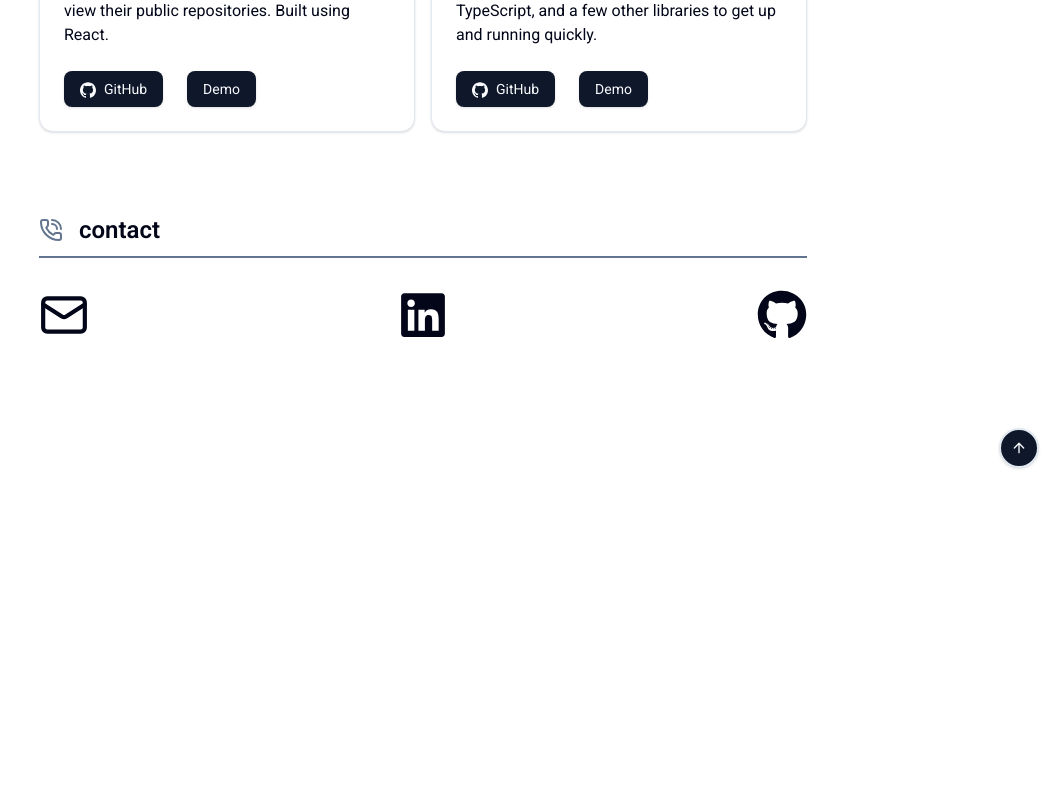
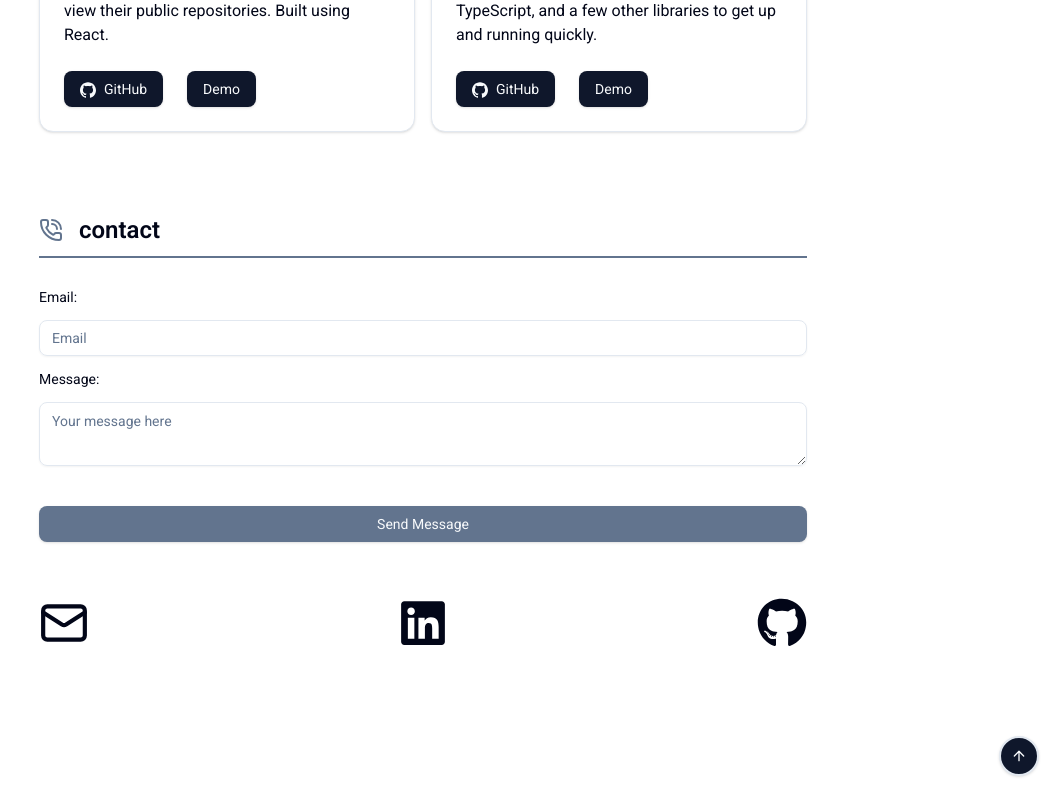
Before and after one commit to bill742/bill742.github.io, a Next.js app: page / in a window 1280 px wide. Shown: the part 1402-2202 px from the top of the page, without its empty margins (217-1280 px from the left). Before the commit the page ends 1894 px from the top, so only its background shows below. Built offline with nearby package versions, Linux system fonts and the light colour scheme; no server answers.

Commit message:
Add form to contact section.

```diff
--- /dev/null
+++ b/src/components/contact-form.tsx
@@ -0,0 +1,55 @@
+"use client";
+import { useForm, ValidationError } from "@formspree/react";
+
+import { Input } from "@/components/ui/input";
+import { Label } from "@/components/ui/label";
+import { Textarea } from "@/components/ui/textarea";
+
+import { Button } from "./ui/button";
+
+export type FormData = {
+  name: string;
+  email: string;
+  message: string;
+};
+
+export default function ContactForm() {
+  const [state, handleSubmit] = useForm(
+    `${process.env.NEXT_PUBLIC_FORMSPREE_CODE}`
+  );
+  if (state.succeeded) {
+    return <p>Thanks for your submission!</p>;
+  }
+
+  return (
+    <form onSubmit={handleSubmit} className="flex flex-col gap-4">
+      <Label htmlFor="email">Email:</Label>
+      <Input
+        id="email"
+        type="email"
+        name="email"
+        placeholder="Email"
+        required
+      />
+      <ValidationError prefix="Email" field="email" errors={state.errors} />
+
+      <Label htmlFor="message">Message:</Label>
+      <Textarea
+        placeholder="Your message here"
+        rows={4}
+        required
+        id="message"
+        name="message"
+      ></Textarea>
+      <ValidationError prefix="Message" field="message" errors={state.errors} />
+
+      <Button
+        type="submit"
+        disabled={state.submitting}
+        className="mt-6 mb-6 bg-slate-500"
+      >
+        Send Message
+      </Button>
+    </form>
+  );
+}
--- a/src/components/homeSections/contact.tsx
+++ b/src/components/homeSections/contact.tsx
@@ -2,6 +2,7 @@ import { Mail, PhoneCall } from "lucide-react";
 import { memo } from "react";
 import { FaGithub, FaLinkedin } from "react-icons/fa";
 
+import ContactForm from "@/components/contact-form";
 import IconList from "@/components/icon-list";
 
 const Contact = memo(() => {
@@ -39,6 +40,7 @@ const Contact = memo(() => {
       <h3 className="header">
         <PhoneCall className="text-slate-500" /> Contact
       </h3>
+      <ContactForm />
       <IconList
         hasText={false}
         iconInfos={contactIcons}
```
